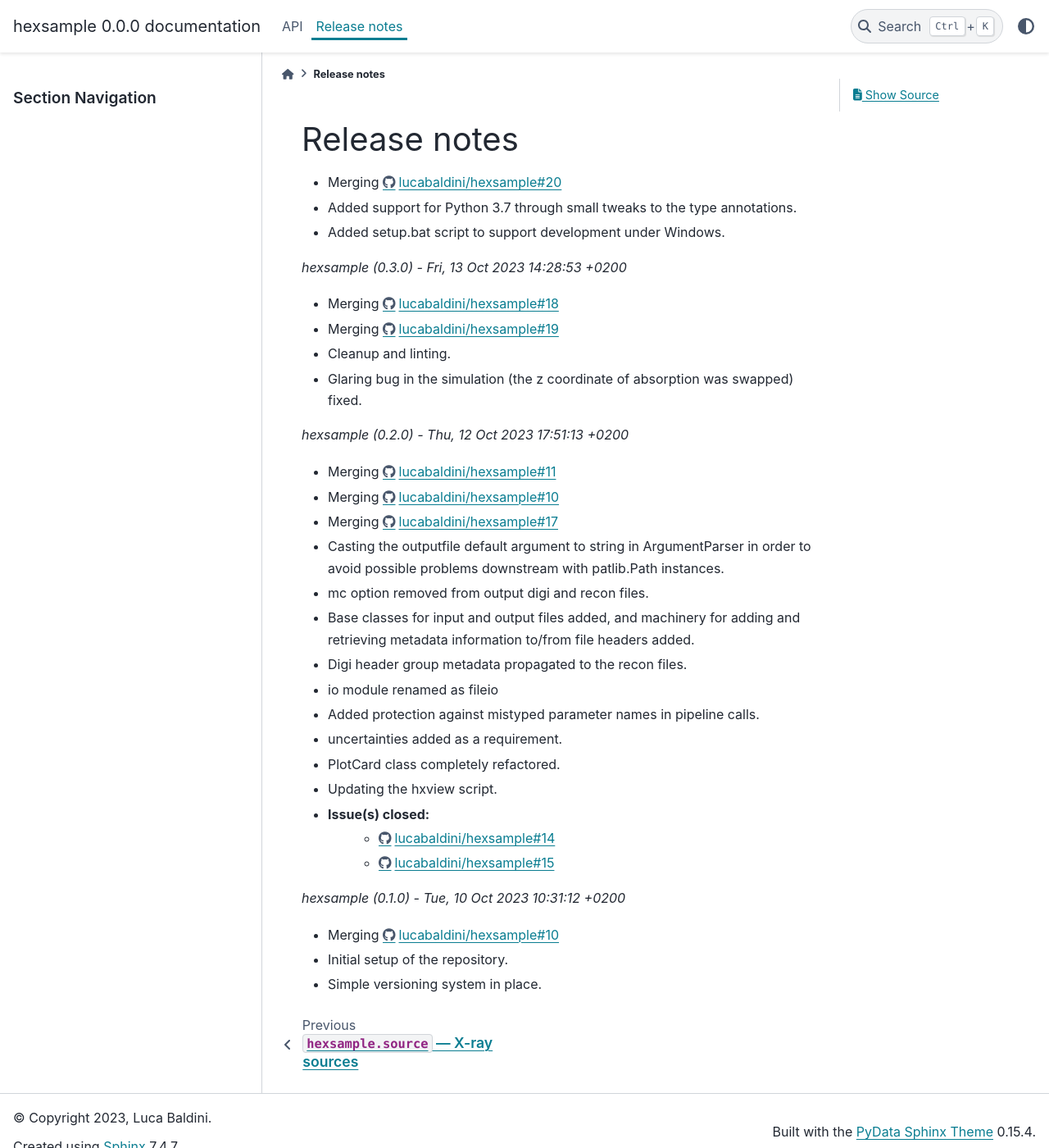
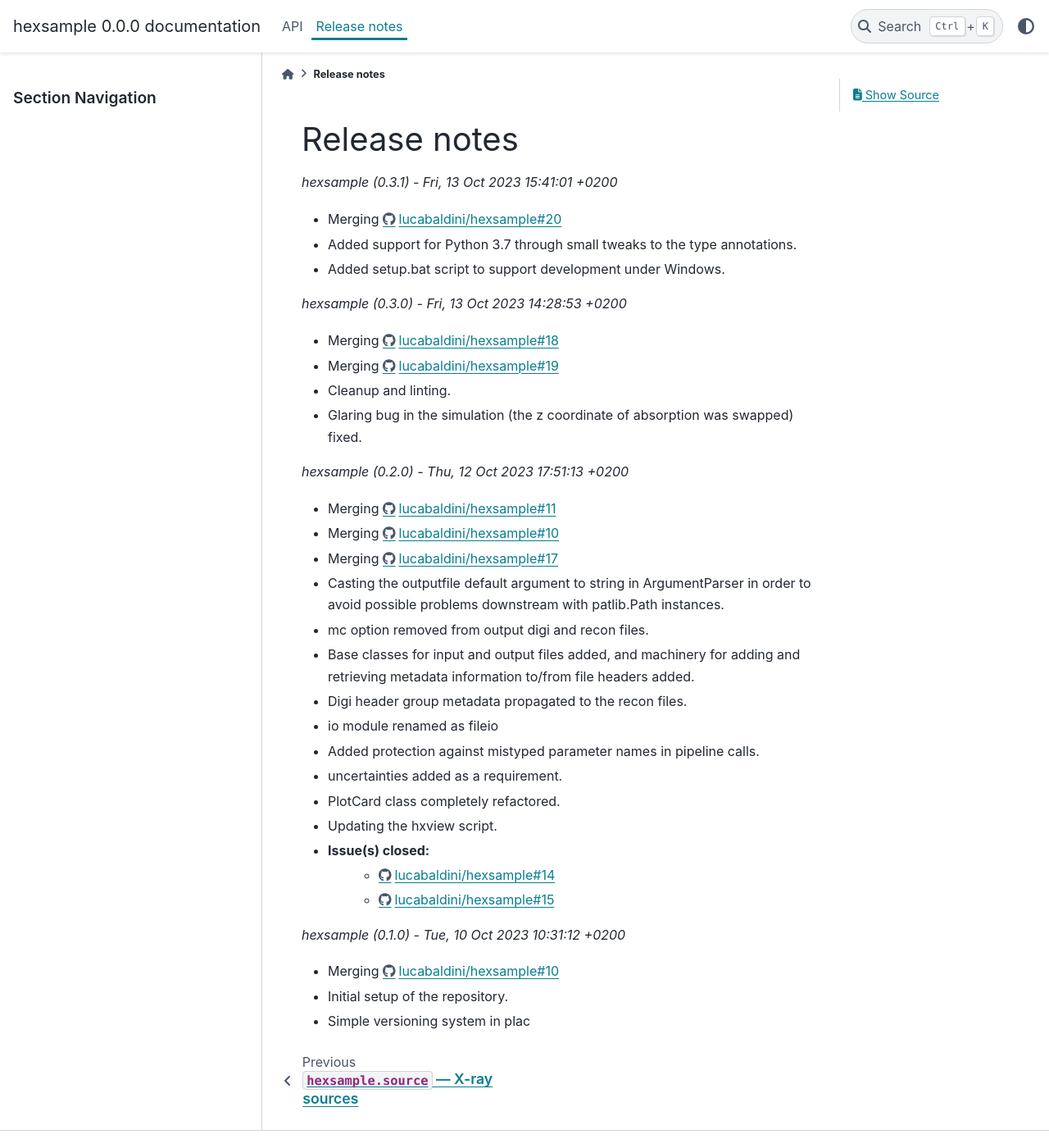
Before and after one commit to lucabaldini/hexsample, a Sphinx documentation site: the page built from docs/release.rst, in a window 1280 px wide and 1400 px high. Shown: the whole window at 82% size. Built offline with Sphinx 7.4.7 and the PyData theme 0.15.4, drawn with Linux system fonts in a browser that asks for light colours; pages that are not in the unit, such as notebooks, are missing from menus.

Commit message:
Prepare for tag 0.3.1.

```diff
--- a/docs/release.rst
+++ b/docs/release.rst
@@ -2,6 +2,9 @@
 
 Release notes
 =============
+
+
+*hexsample (0.3.1) - Fri, 13 Oct 2023 15:41:01 +0200*
 
 * Merging https://github.com/lucabaldini/hexsample/pull/20
 * Added support for Python 3.7 through small tweaks to the type annotations.
@@ -41,4 +44,4 @@ Release notes
 
 * Merging https://github.com/lucabaldini/hexsample/pull/10
 * Initial setup of the repository.
-* Simple versioning system in place.
+* Simple versioning system in plac
--- a/hexsample/_version.py
+++ b/hexsample/_version.py
@@ -1,2 +1,2 @@
-__version__ = '0.3.0'
-__tagdate__ = 'Fri, 13 Oct 2023 14:28:53 +0200'
+__version__ = '0.3.1'
+__tagdate__ = 'Fri, 13 Oct 2023 15:41:01 +0200'
```
